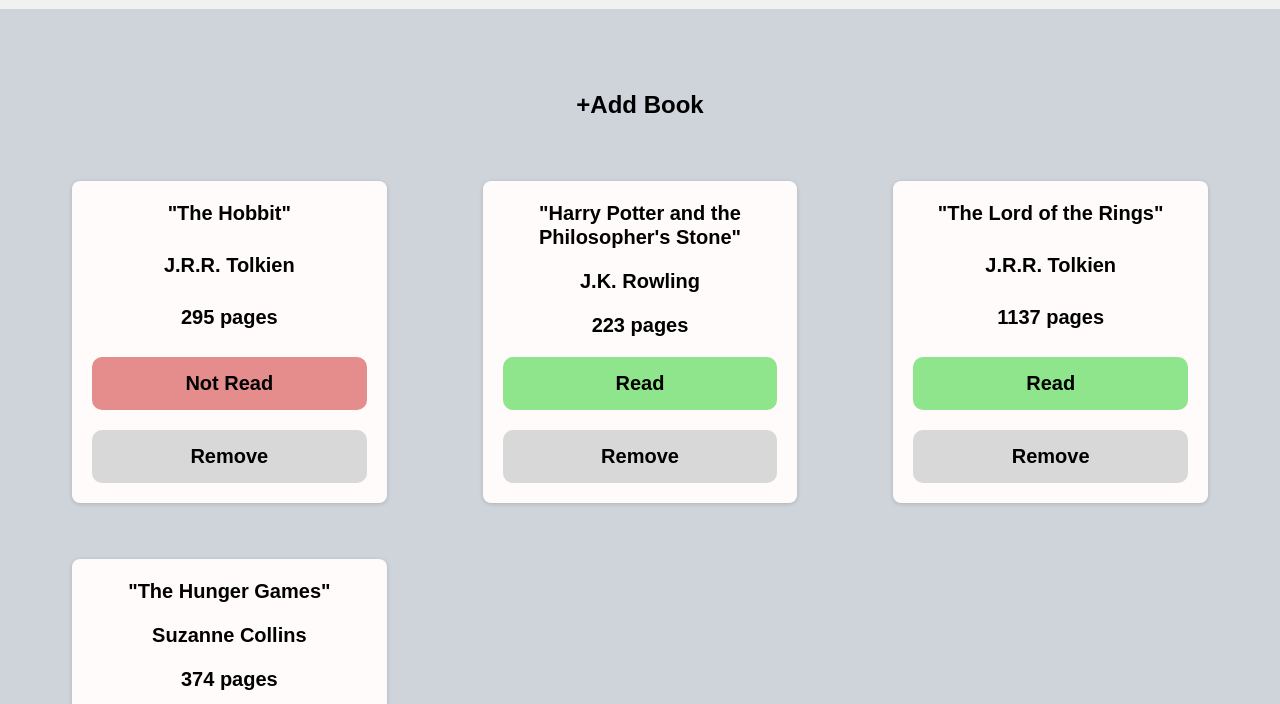
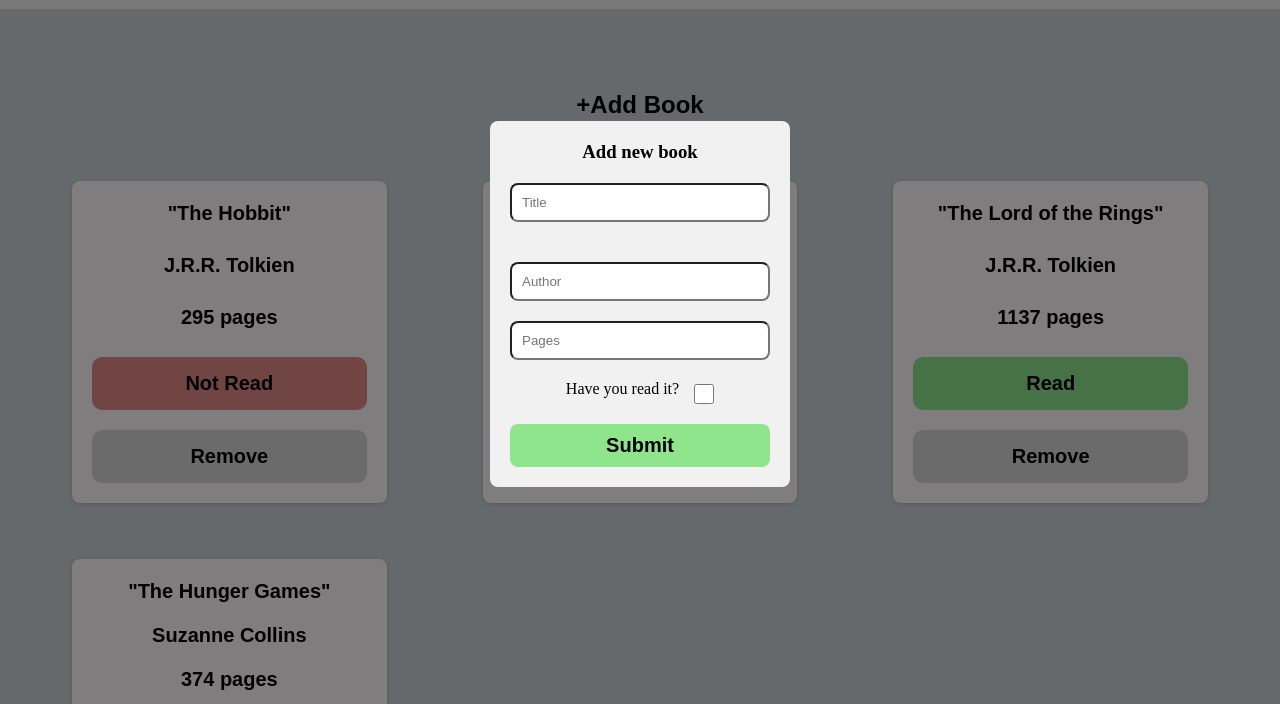
Before and after one commit to Aman-kinger/library, a plain HTML site: page index.html in a window 1280 px wide. Both pictures are taken after a click on the button "+Add Book". Shown: the part 96-800 px from the top of the page. Drawn offline with Linux system fonts and the light colour scheme.

Commit message:
add the new book modal

```diff
--- a/index.html
+++ b/index.html
@@ -49,10 +49,9 @@
                 <label for="is-read">Have you read it?</label>
                 <input class="checkbox" type="checkbox" id="isRead" />
               </div>
-              <button class="btn btn-light-green" type="submit">Submit</button>
+              <button class="btn-light-green" id="submit" type="submit">Submit</button>
             </form>
           </div>
-          <div class="modal" id="accountModal"></div>
           <div class="overlay" id="overlay"></div>
     </main>
 </body>
--- a/main.js
+++ b/main.js
@@ -26,6 +26,9 @@ books.push(theHungerGames)
 
 
 const booksGrid = document.getElementById('booksGrid')
+const addBookForm = document.getElementById('addBookForm')
+const addBookModal = document.getElementById('addBookModal')
+const overlay = document.getElementById('overlay')
 
 const createBookCard = (book) => {
     const bookCard = document.createElement('div')
@@ -75,3 +78,20 @@ const createBookCard = (book) => {
 for (let book of books) {
     createBookCard(book)
 }
+
+const openAddBookModal = () => {
+  addBookForm.reset()
+  addBookModal.classList.add('active')
+  overlay.classList.add('active')
+}
+
+const closeAddBookModal = () => {
+  addBookModal.classList.remove('active')
+  overlay.classList.remove('active')
+  errorMsg.classList.remove('active')
+  errorMsg.textContent = ''
+}
+
+
+addBookBtn.onclick = openAddBookModal
+overlay.onclick = closeAddBookModal
--- a/style.css
+++ b/style.css
@@ -106,3 +106,74 @@ button{
   .btn-light-green{
     background: #8FE58C;
   }
+
+  .modal {
+    position: fixed;
+    z-index: 1;
+    top: 50%;
+    left: 50%;
+    width: 300px;
+    padding: 20px;
+    border-radius: 8px;
+    background-color: #f1f1f1;
+    text-align: center;
+    transform: translate(-50%, -50%) scale(0);
+    transition: 0.2s ease-in-out;
+  }
+
+  .modal.active {
+    transform: translate(-50%, -50%) scale(1);
+  }
+
+  .overlay {
+    position: fixed;
+    top: 0;
+    left: 0;
+    display: none;
+    width: 100%;
+    height: 100%;
+    background-color: rgba(0, 0, 0, 0.5);
+  }
+
+  .overlay.active {
+    display: block;
+  }
+
+  .add-book-form {
+    display: flex;
+    flex-direction: column;
+    align-items: center;
+    gap: 20px;
+  }
+
+  .add-book-form button {
+    width: 100%;
+  }
+
+  .input {
+    width: 100%;
+    padding: 10px;
+    border-radius: 8px;
+  }
+
+  .is-read {
+    display: flex;
+    gap: 15px;
+  }
+
+  .checkbox {
+    width: 20px;
+    height: 20px;
+    margin-top: 4px;
+    accent-color: white;
+    font-size: 10px;
+    font-weight: 500;
+  }
+
+  #submit{
+    padding: 10px;
+    border-radius: 8px;
+    font-family: Arial, Helvetica, sans-serif;
+    font-weight: 600;
+    font-size: 20px;
+  }
```
